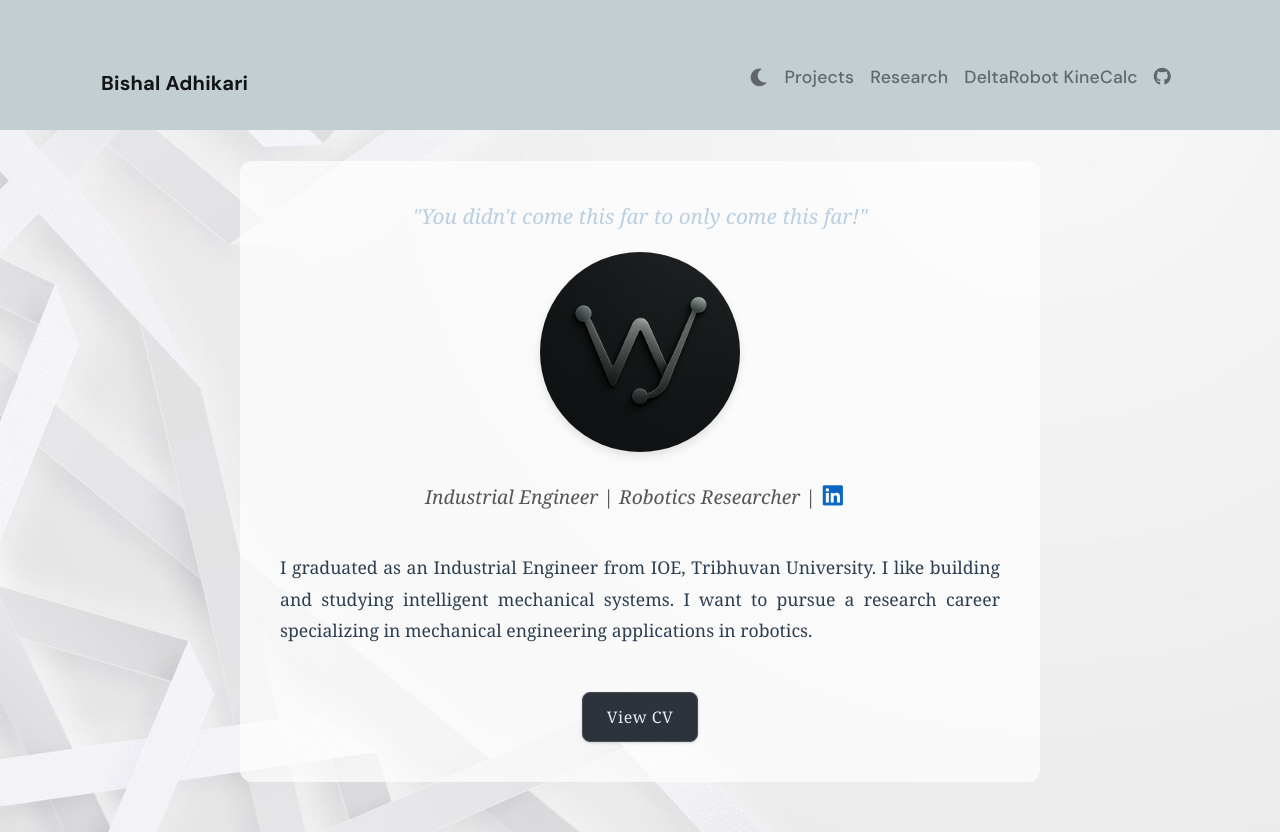
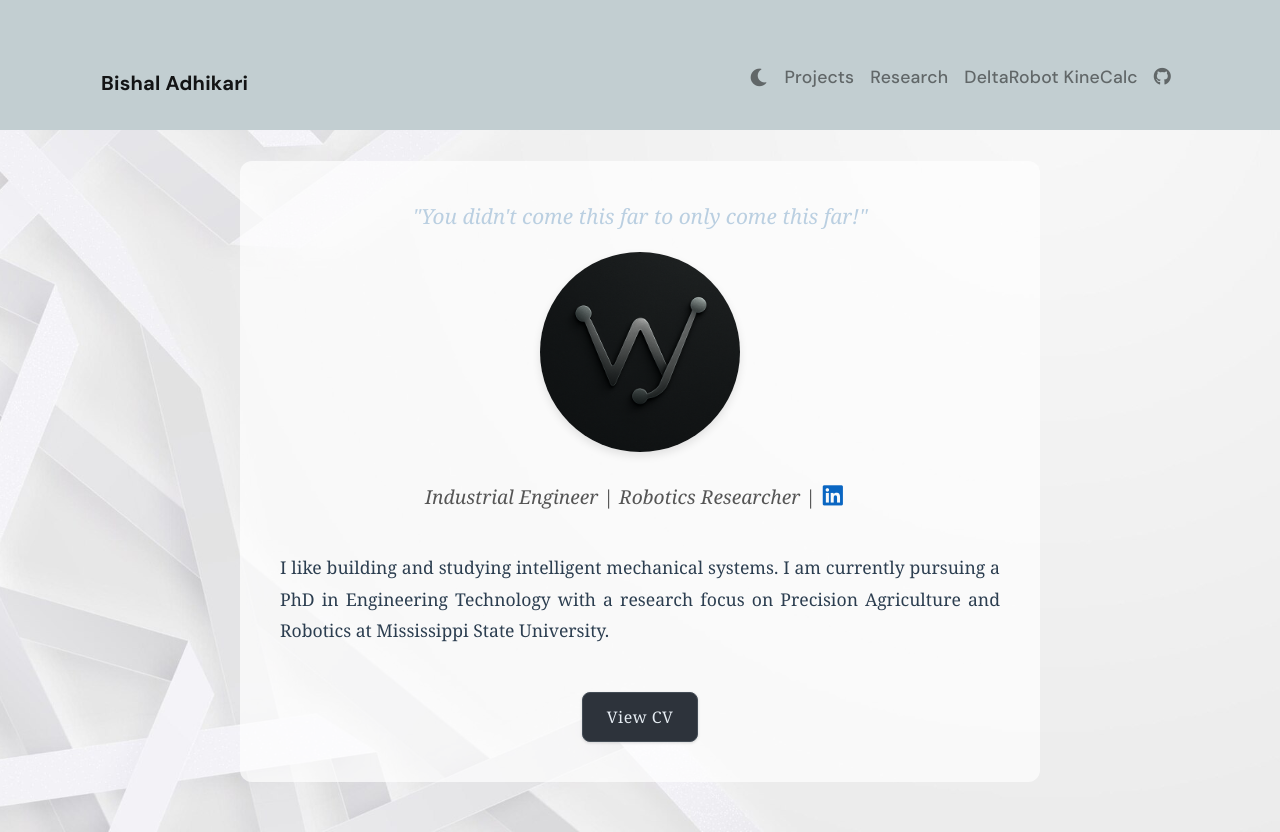
Before and after one commit to WinnerBishal/myportfolio, a Jekyll site: the page built from index.html, in a window 1280 px wide. Shown: the top 832 px of the page. Built offline with Jekyll 4.4.1, drawn with Linux system fonts in a browser that asks for light colours; nearby versions of some CDN libraries; some web fonts are replaced; grey boxes are pictures that could not be loaded.

Commit message:
Status & CV update

```diff
--- a/_includes/about.html
+++ b/_includes/about.html
@@ -134,7 +134,7 @@
     </div>
   </div>
 
-  <p class="about-text">I graduated as an Industrial Engineer from IOE, Tribhuvan University. I like building and studying intelligent mechanical systems. I want to pursue a research career specializing in mechanical engineering applications in robotics.</p>
+  <p class="about-text">I like building and studying intelligent mechanical systems. I am currently pursuing a PhD in Engineering Technology with a research focus on Precision Agriculture and Robotics at Mississippi State University.</p>
 
   <button onclick="openPDF()" class="styled-button">
     View CV
```
Also changed, not shown: 1 other file.
